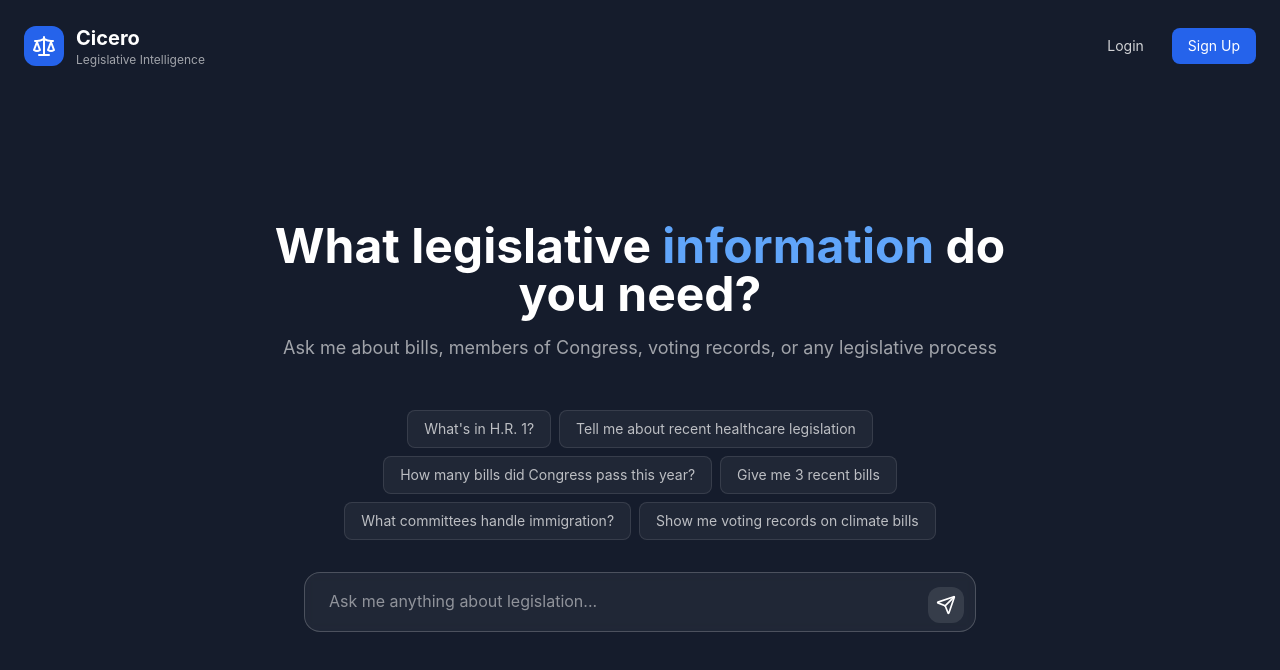
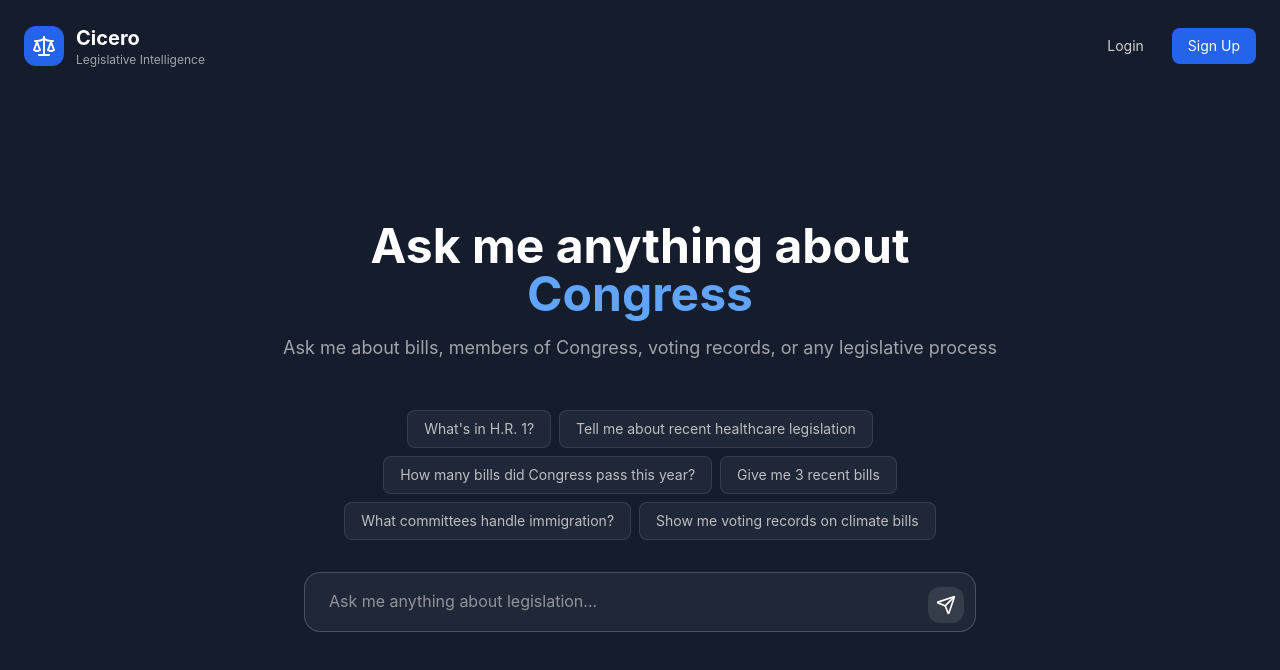
Before and after one commit to amurshak/cicero-frontend, a React (Vite) app: page / in a window 1280 px wide. Shown: the top 670 px of the page. Built offline with nearby package versions, Linux system fonts and the light colour scheme; no server answers.

Commit message:
Update hero text to 'Ask me anything about Congress'
- Simplified and more conversational hero text
- Maintains professional positioning while being approachable
- Keeps Congress as the emphasized blue text
- Subtitle remains unchanged as requested

```diff
--- a/src/pages/HomePage.jsx
+++ b/src/pages/HomePage.jsx
@@ -144,9 +144,8 @@ export default function HomePage() {
         {/* Main Prompt */}
         <div className="text-center mb-8 sm:mb-12 max-w-3xl">
           <h2 className="text-3xl sm:text-4xl md:text-5xl font-bold mb-3 sm:mb-4">
-            <span className="text-white">What legislative </span>
-            <span className="text-blue-400">information</span>
-            <span className="text-white"> do you need?</span>
+            <span className="text-white">Ask me anything about </span>
+            <span className="text-blue-400">Congress</span>
           </h2>
           <p className="text-white/60 text-base sm:text-lg px-2 sm:px-0">
             Ask me about bills, members of Congress, voting records, or any legislative process
```
